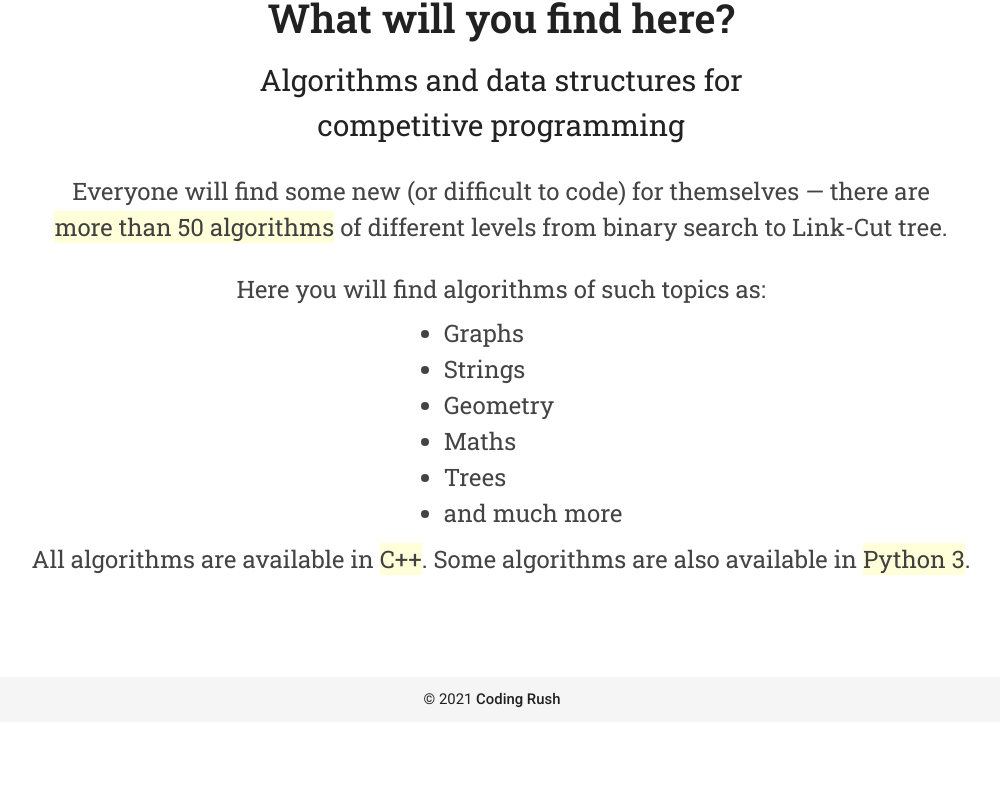
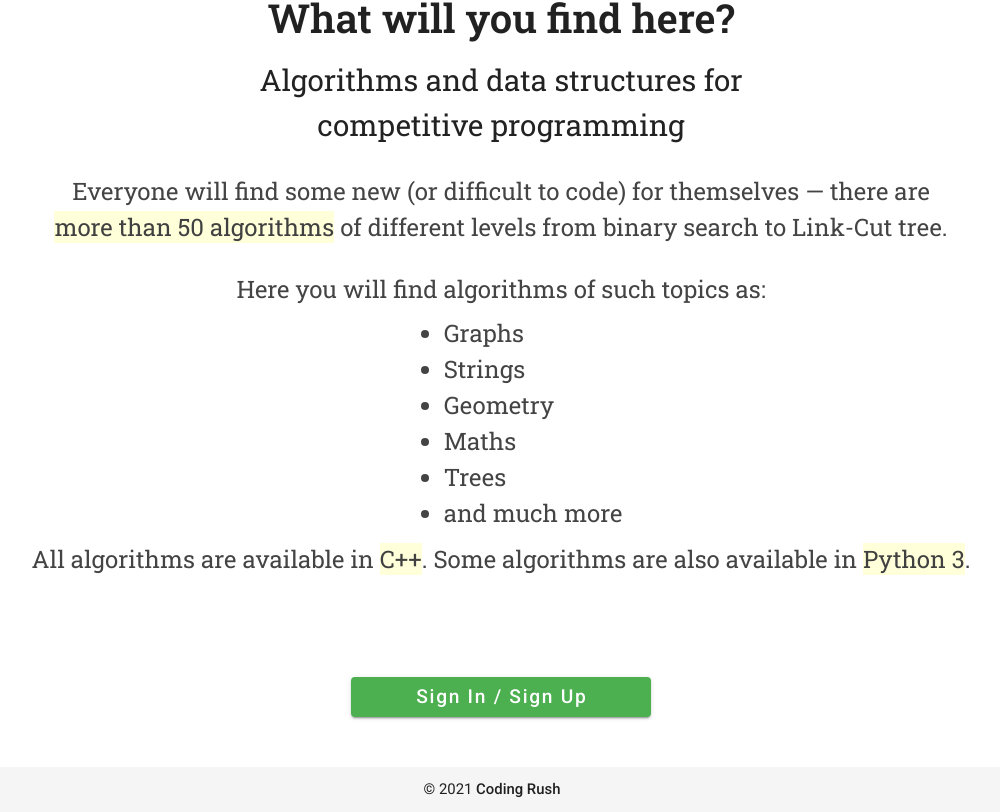
Before and after one commit to NightReal/coding-rush, a Vue app in the folder frontend/: page /about in a window 1280 px wide. Shown: the part 3044-3856 px from the top of the page, without its empty margins (148-1148 px from the left). Before the commit the page ends 3766 px from the top, so only its background shows below. Built offline with nearby package versions, Linux system fonts and the light colour scheme.

Commit message:
[feat]: proceed button

```diff
--- a/frontend/src/components/Main.vue
+++ b/frontend/src/components/Main.vue
@@ -2,7 +2,7 @@
   <v-container class="pa-0 ma-0">
     <v-sheet id="big-header" class="pa-0 ma-0" elevation="4" color="primary" dark>
       <a href="" id="header-title"><img alt="Coding Rush"
-                                         src="@/assets/text-light-930x160.png"/></a>
+                                        src="@/assets/text-light-930x160.png"/></a>
       <v-container id="header-content" class="pa-0 ma-0">
         <v-container id="header-texts" class="pa-0 ma-0 mb-16 ml-16">
           <v-container id="header-text-big" class="pa-0 ma-0">
@@ -23,6 +23,14 @@
              src="@/assets/logo-light-430x430.png"
              @click="scrollToContentStart()">
       </v-img>
+
+      <div id="proceed-button" v-if="isAuthed()">
+        <v-btn color="#ff8200" style="color: white; font-size: 1.8rem" width="200px"
+               height="60px" class="text-capitalize" @click="$router.push('/lessons')">
+          Proceed
+        </v-btn>
+      </div>
+
     </v-sheet>
     <v-container id="content" ref="content">
       <v-card class="card mb-3" rounded="lg" width="600px" elevation="6">
@@ -32,7 +40,7 @@
                                   competitive programmers.</p>
         </v-container>
       </v-card>
-      <p key="" class="card-content pt-4"  style="width: 800px">
+      <p key="" class="card-content pt-4" style="width: 800px">
         You don't type snippets from books, lyrics from songs or
         famous quotes here. Instead, you can train your muscular memory to remember
         <span>competitive programming code</span>!
@@ -75,7 +83,7 @@
             <p class="list-item-title">Beginners</p>
             <v-divider></v-divider>
             <p class="list-item-content">You have just started coding
-            and know very few algorithms</p>
+                                         and know very few algorithms</p>
           </v-card>
           <v-card class="list-card" elevation="3">
             <p class="list-item-title">Advanced</p>
@@ -85,7 +93,7 @@
         </v-container>
         <p class="card-content" style="width: 600px">
           <span>Everyone</span> can find <span>something new</span>
-          here regardless of their programming experience.
+                                here regardless of their programming experience.
         </p>
       </v-container>
       <PrettyDivider/>
@@ -113,6 +121,21 @@
         <p class="card-content mb-0">All algorithms are available in
           <span>C++</span>. Some algorithms are also available in <span>Python 3</span>.
         </p>
+
+        <div v-if="isAuthed()">
+          <v-btn color="#ff8200" style="color: white; font-size: 1.3rem; margin-top: 100px"
+                 width="300px" height="40px" class="text-capitalize"
+                 @click="$router.push('/lessons')">
+            Proceed
+          </v-btn>
+        </div>
+        <div v-else>
+          <v-btn color="success" style="color: white; font-size: 1.2rem; margin-top: 100px"
+                 width="300px" height="40px" class="text-capitalize"
+                 @click="$router.push('/signin')">
+            Sign in / Sign up
+          </v-btn>
+        </div>
       </v-container>
     </v-container>
   </v-container>
@@ -209,12 +232,18 @@ export default {
   cursor: pointer;
 }
 
+#proceed-button {
+  margin-left: 60vw;
+  margin-top: 650px;
+  position: absolute;
+}
+
 #content {
   min-width: 100vw;
   max-width: 100vw;
   margin-top: 130px;
   padding-top: 70px;
-  padding-bottom: 100px;
+  padding-bottom: 50px;
   padding-left: 30px;
   display: flex;
   align-items: center;
```
